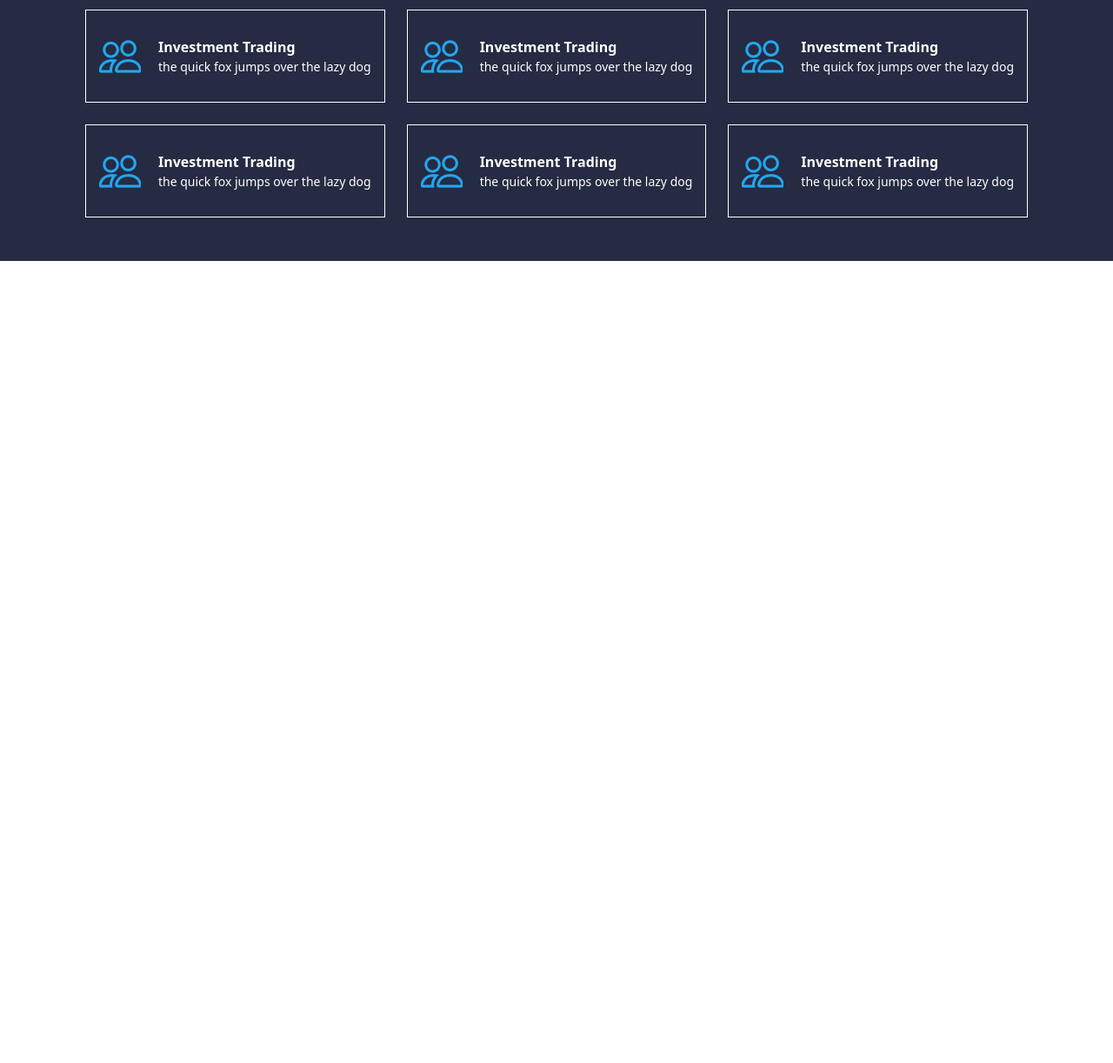
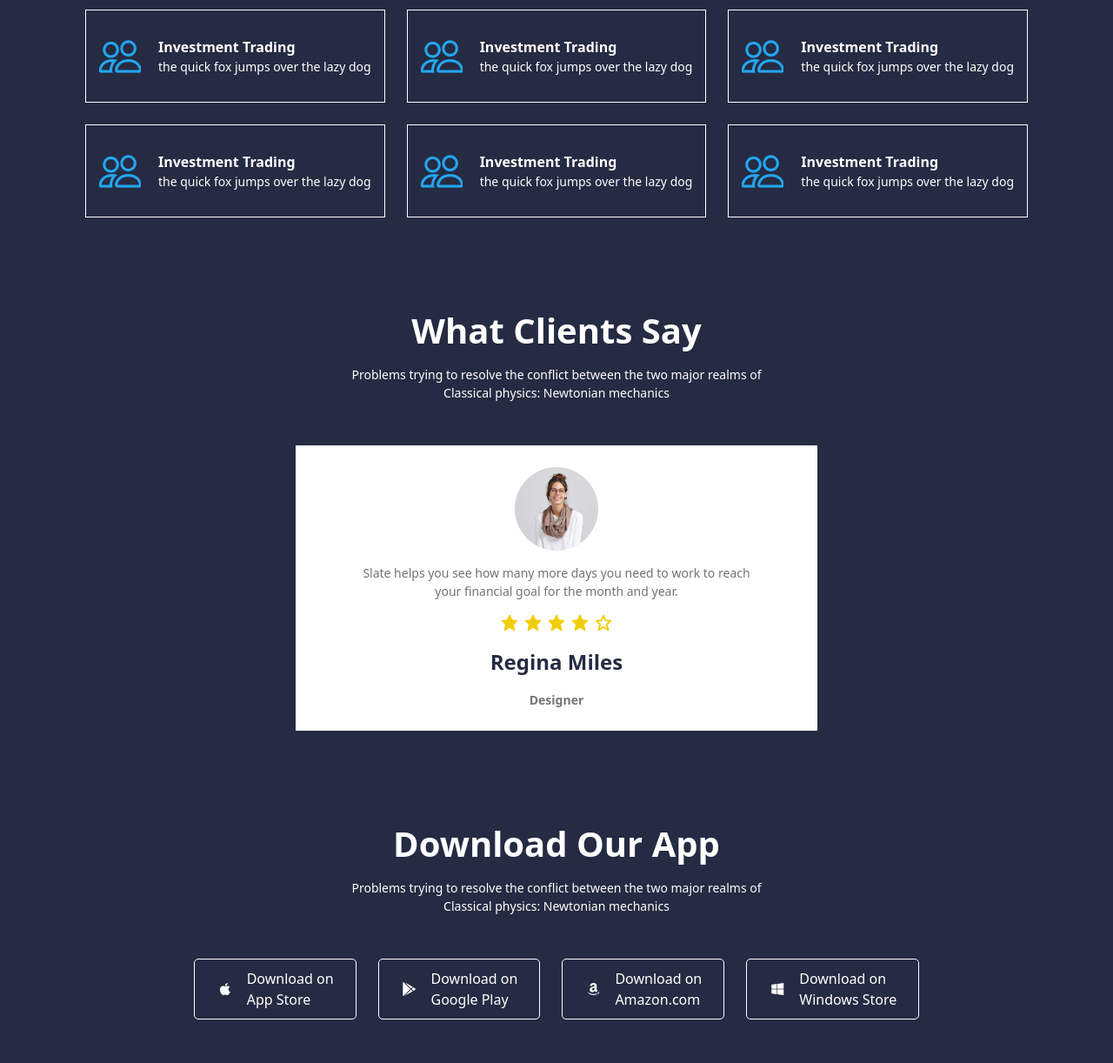
Before and after one commit to mahmadzoda09/TailwindLesson5hw, a website: page index.html in a window 1280 px wide. Shown: the part 981-2203 px from the top of the page at 87% size. Before the commit the page ends 1281 px from the top, so only its background shows below. Drawn offline with Linux system fonts and the light colour scheme.

Commit message:
Section4

```diff
--- a/index.html
+++ b/index.html
@@ -49,7 +49,7 @@
         <section
           class="flex flex-col lg:flex-row max-w-300 m-auto justify-between items-center text-center gap-[50px]"
         >
-          <aside class="flex flex-col gap-[25px] items-center lg:items-start">
+          <aside class="flex flex-col gap-[25px] items-center">
             <h1 class="text-[40px] lg:text-[58px] font-extrabold">
               Financial Assistance With True Purpose
             </h1>
@@ -72,56 +72,174 @@
           <img src="./src/back.png" class="lg:w-[45%]" alt="" />
         </section>
       </div>
-      <div class="bg-[#252B42] p-[50px_20px] ">
+      <div class="bg-[#252B42] p-[50px_20px]">
         <section class="max-w-300 m-auto flex items-center flex-col gap-[50px]">
-          <nav class="flex flex-col gap-[10px] items-center text-center px-[20px] lg:px-[400px]">
-            <h1 class="text-[40px] font-bold text-white">Better Strategy With Quality Business</h1>
+          <nav
+            class="flex flex-col gap-[10px] items-center text-center px-[20px] lg:px-[400px]"
+          >
+            <h1 class="text-[40px] font-bold text-white">
+              Better Strategy With Quality Business
+            </h1>
             <p class="text-[14px] font-medium text-[#737373]">
               Problems trying to resolve the conflict between the two major
               realms of Classical physics: Newtonian mechanics
             </p>
           </nav>
-          <div class="flex items-center justify-center gap-[25px] lg:flex-wrap flex-col lg:flex-row">
-            <nav class="flex  items-center gap-[20px] border-white border p-[30px_15px]">
+          <div
+            class="flex items-center justify-center gap-[25px] lg:flex-wrap flex-col lg:flex-row"
+          >
+            <nav
+              class="flex items-center gap-[20px] border-white border p-[30px_15px]"
+            >
               <img src="src/icn resize .icn-xl.png" alt="" />
               <article>
-                <h2 class="text-[16px] text-white font-bold">Investment Trading</h2>
-                <p class="text-[14px] font-medium text-white">the quick fox jumps over the lazy dog</p>
+                <h2 class="text-[16px] text-white font-bold">
+                  Investment Trading
+                </h2>
+                <p class="text-[14px] font-medium text-white">
+                  the quick fox jumps over the lazy dog
+                </p>
               </article>
             </nav>
-            <nav class="flex  items-center gap-[20px] border-white border p-[30px_15px]">
+            <nav
+              class="flex items-center gap-[20px] border-white border p-[30px_15px]"
+            >
               <img src="src/icn resize .icn-xl.png" alt="" />
               <article>
-                <h2 class="text-[16px] text-white font-bold">Investment Trading</h2>
-                <p class="text-[14px] font-medium text-white">the quick fox jumps over the lazy dog</p>
+                <h2 class="text-[16px] text-white font-bold">
+                  Investment Trading
+                </h2>
+                <p class="text-[14px] font-medium text-white">
+                  the quick fox jumps over the lazy dog
+                </p>
               </article>
             </nav>
-            <nav class="flex  items-center gap-[20px] border-white border p-[30px_15px]">
+            <nav
+              class="flex items-center gap-[20px] border-white border p-[30px_15px]"
+            >
               <img src="src/icn resize .icn-xl.png" alt="" />
               <article>
-                <h2 class="text-[16px] text-white font-bold">Investment Trading</h2>
-                <p class="text-[14px] font-medium text-white">the quick fox jumps over the lazy dog</p>
+                <h2 class="text-[16px] text-white font-bold">
+                  Investment Trading
+                </h2>
+                <p class="text-[14px] font-medium text-white">
+                  the quick fox jumps over the lazy dog
+                </p>
               </article>
             </nav>
-            <nav class="flex  items-center gap-[20px] border-white border p-[30px_15px]">
+            <nav
+              class="flex items-center gap-[20px] border-white border p-[30px_15px]"
+            >
               <img src="src/icn resize .icn-xl.png" alt="" />
               <article>
-                <h2 class="text-[16px] text-white font-bold">Investment Trading</h2>
-                <p class="text-[14px] font-medium text-white">the quick fox jumps over the lazy dog</p>
+                <h2 class="text-[16px] text-white font-bold">
+                  Investment Trading
+                </h2>
+                <p class="text-[14px] font-medium text-white">
+                  the quick fox jumps over the lazy dog
+                </p>
               </article>
             </nav>
-            <nav class="flex  items-center gap-[20px] border-white border p-[30px_15px]">
+            <nav
+              class="flex items-center gap-[20px] border-white border p-[30px_15px]"
+            >
               <img src="src/icn resize .icn-xl.png" alt="" />
               <article>
-                <h2 class="text-[16px] text-white font-bold">Investment Trading</h2>
-                <p class="text-[14px] font-medium text-white">the quick fox jumps over the lazy dog</p>
+                <h2 class="text-[16px] text-white font-bold">
+                  Investment Trading
+                </h2>
+                <p class="text-[14px] font-medium text-white">
+                  the quick fox jumps over the lazy dog
+                </p>
               </article>
             </nav>
-            <nav class="flex  items-center gap-[20px] border-white border p-[30px_15px]">
+            <nav
+              class="flex items-center gap-[20px] border-white border p-[30px_15px]"
+            >
               <img src="src/icn resize .icn-xl.png" alt="" />
               <article>
-                <h2 class="text-[16px] text-white font-bold">Investment Trading</h2>
-                <p class="text-[14px] font-medium text-white">the quick fox jumps over the lazy dog</p>
+                <h2 class="text-[16px] text-white font-bold">
+                  Investment Trading
+                </h2>
+                <p class="text-[14px] font-medium text-white">
+                  the quick fox jumps over the lazy dog
+                </p>
+              </article>
+            </nav>
+          </div>
+        </section>
+      </div>
+      <div class="bg-[#252B42] p-[50px_25px]">
+        <section class="max-w-300 m-auto flex items-center flex-col gap-[50px]">
+          <nav
+            class="flex flex-col gap-[10px] items-center text-center px-[20px] lg:px-[350px]"
+          >
+            <h1 class="text-[40px] font-bold text-white">What Clients Say</h1>
+            <p class="text-[14px] font-medium text-white">
+              Problems trying to resolve the conflict between the two major
+              realms of Classical physics: Newtonian mechanics
+            </p>
+          </nav>
+          <div
+            class="lg:w-[50%] flex flex-col items-center bg-white text-center p-[25px_75px] gap-[15px]"
+          >
+            <img src="src/circle-box.png" alt="" />
+            <p class="text-[14px] font-medium text-[#737373]">
+              Slate helps you see how many more days you need to work to reach
+              your financial goal for the month and year.
+            </p>
+            <img src="src/stars.png" alt="" />
+            <h1 class="text-[24px] text-[#252B42] font-bold">Regina Miles</h1>
+            <p class="text-[14px] text-[#737373] font-semibold">Designer</p>
+          </div>
+        </section>
+      </div>
+      <div class="bg-[#252B42] p-[50px_25px]">
+        <section class="max-w-300 m-auto flex items-center flex-col gap-[50px]">
+          <nav
+            class="flex flex-col gap-[10px] items-center text-center px-[20px] lg:px-[350px]"
+          >
+            <h1 class="text-[40px] font-bold text-white">Download Our App</h1>
+            <p class="text-[14px] font-medium text-white">
+              Problems trying to resolve the conflict between the two major
+              realms of Classical physics: Newtonian mechanics
+            </p>
+          </nav>
+          <div class="flex items-center gap-[25px] flex-col lg:flex-row">
+            <nav
+              class="flex items-center gap-[15px] border border-white rounded-[5px] p-[10px_25px] lg:text-white text-[#252B42] bg-white lg:bg-transparent"
+            >
+              <i class="fa-brands fa-apple"></i>
+              <article>
+                <p>Download on</p>
+                <h2>App Store</h2>
+              </article>
+            </nav>
+            <nav
+              class="flex items-center gap-[15px] border border-white rounded-[5px] p-[10px_25px]  lg:text-white text-[#252B42] bg-white lg:bg-transparent"
+            >
+              <i class="fa-brands fa-google-play"></i>
+              <article>
+                <p>Download on</p>
+                <h2>Google Play</h2>
+              </article>
+            </nav>
+            <nav
+              class="flex items-center gap-[15px] border border-white rounded-[5px] p-[10px_25px] lg:text-white text-[#252B42] bg-white lg:bg-transparent"
+            >
+              <i class="fa-brands fa-amazon"></i>
+              <article>
+                <p>Download on</p>
+                <h2>Amazon.com</h2>
+              </article>
+            </nav>
+            <nav
+              class="flex items-center gap-[15px] border border-white rounded-[5px] p-[10px_25px] lg:text-white text-[#252B42] bg-white lg:bg-transparent"
+            >
+              <i class="fa-brands fa-windows"></i>
+              <article>
+                <p>Download on</p>
+                <h2>Windows Store</h2>
               </article>
             </nav>
           </div>
```
Also changed, not shown: src/circle-box.png (added), src/output.css, src/stars.png (added).
